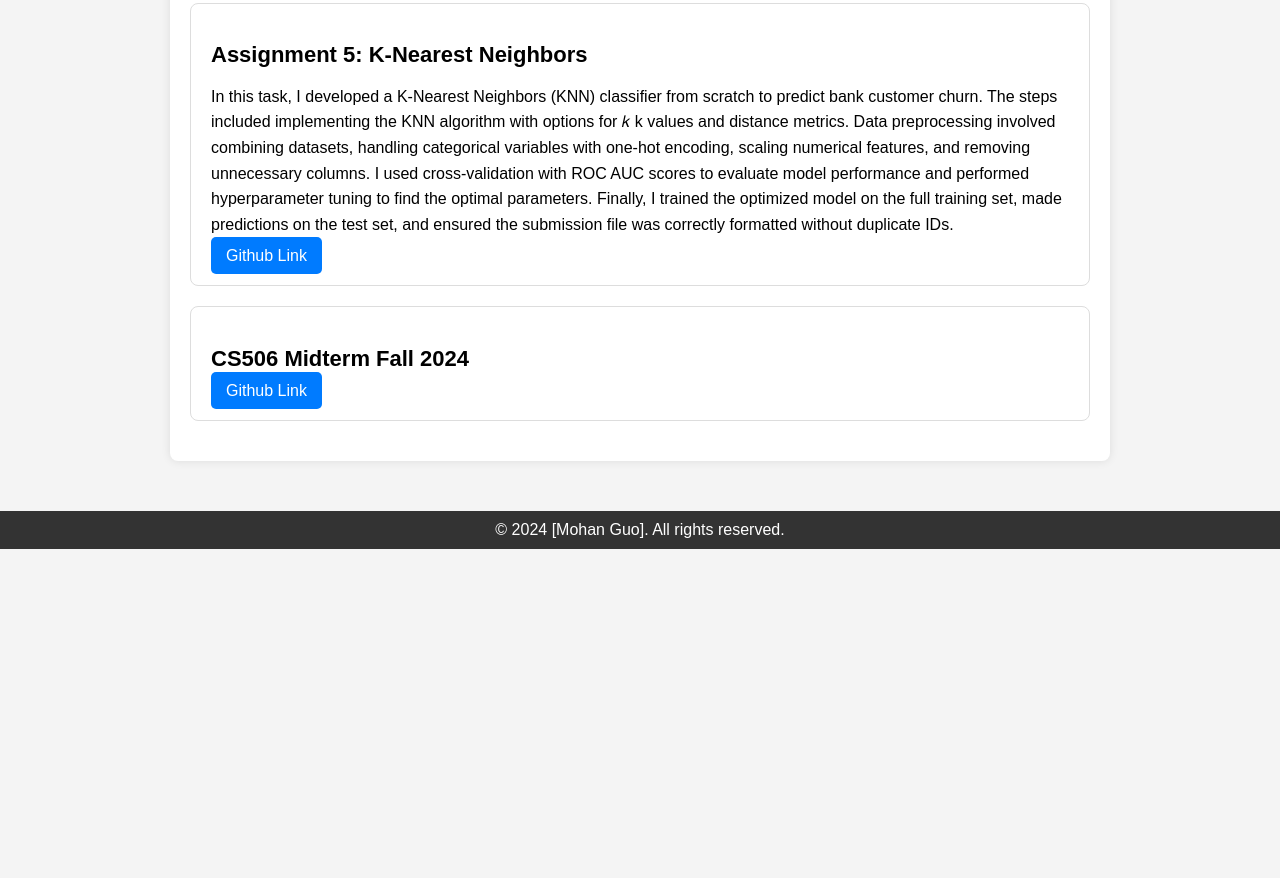
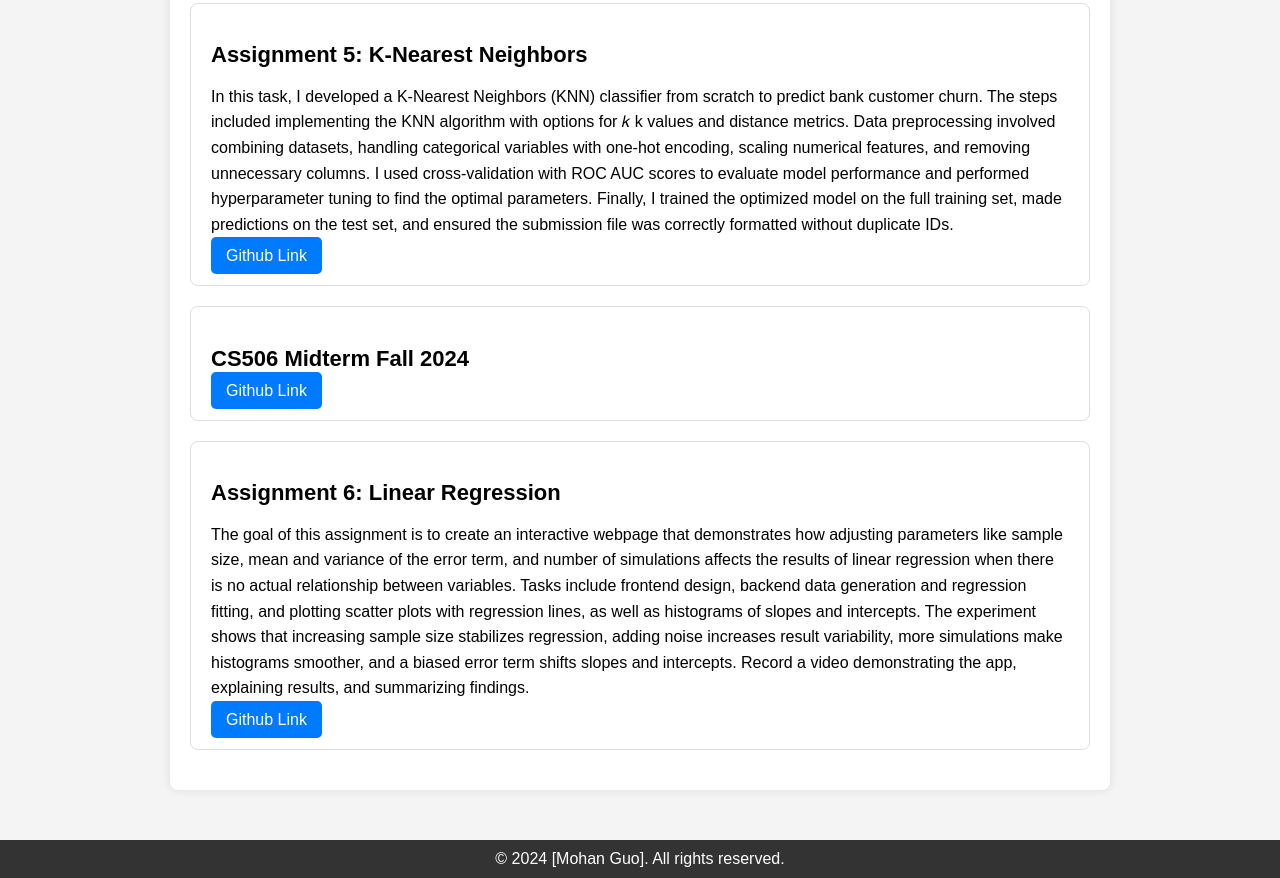
Before and after one commit to BackendHan/BackendHan.github.io, a plain HTML site: page assignments.html in a window 1280 px wide. Shown: the part 1602-2480 px from the top of the page. Before the commit the page ends 2151 px from the top, so only its background shows below. Drawn offline with Linux system fonts and the light colour scheme.

Commit message:
Update assignments.html

```diff
--- a/assignments.html
+++ b/assignments.html
@@ -139,6 +139,12 @@ k values and distance metrics. Data preprocessing involved combining datasets, h
         <a href="https://github.com/BackendHan/midterm" target="_blank">Github Link</a>
     </div>
 
+    <div class="assignment">
+        <h2>Assignment 6: Linear Regression</h2>
+        <p>The goal of this assignment is to create an interactive webpage that demonstrates how adjusting parameters like sample size, mean and variance of the error term, and number of simulations affects the results of linear regression when there is no actual relationship between variables. Tasks include frontend design, backend data generation and regression fitting, and plotting scatter plots with regression lines, as well as histograms of slopes and intercepts. The experiment shows that increasing sample size stabilizes regression, adding noise increases result variability, more simulations make histograms smoother, and a biased error term shifts slopes and intercepts. Record a video demonstrating the app, explaining results, and summarizing findings.</p>
+        <a href="https://github.com/BackendHan/gmh926-assignment-6" target="_blank">Github Link</a>
+    </div>
+
     <!-- 其他作业部分 -->
 </main>
 <footer>
```
